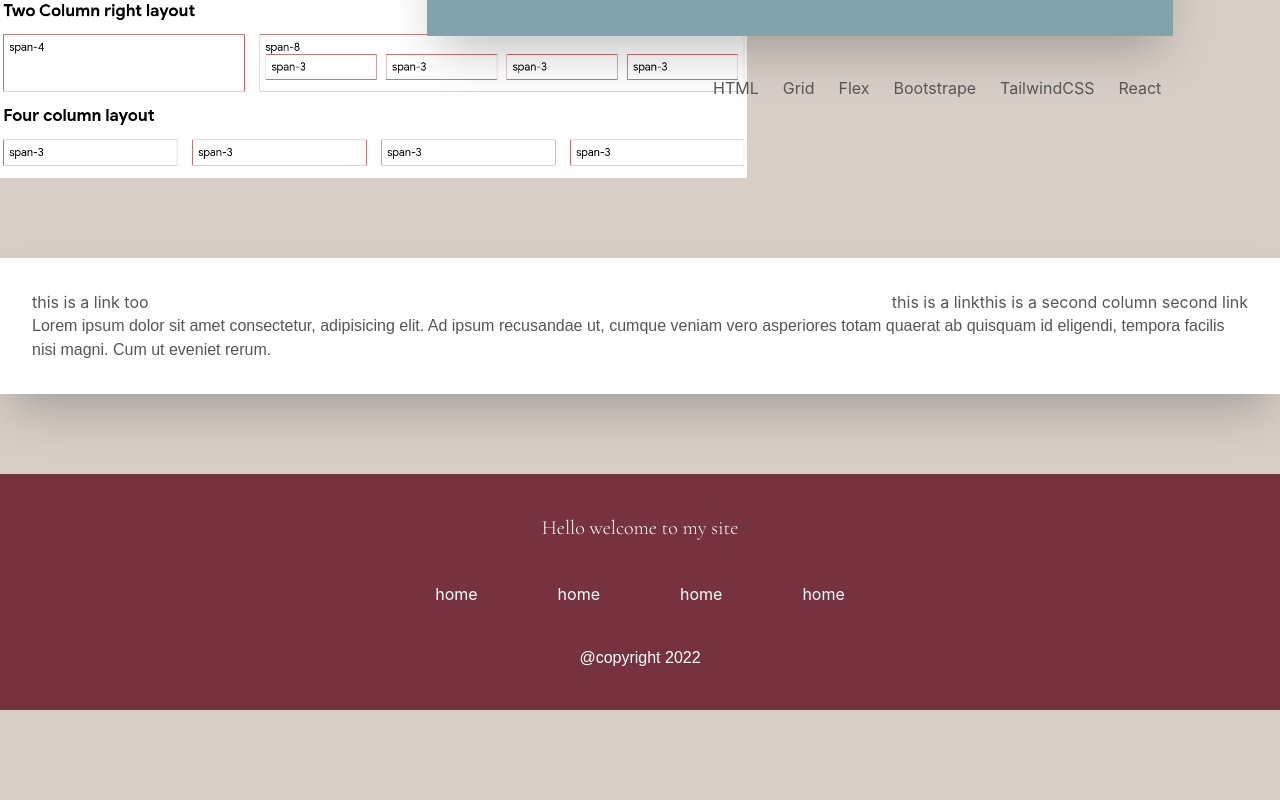
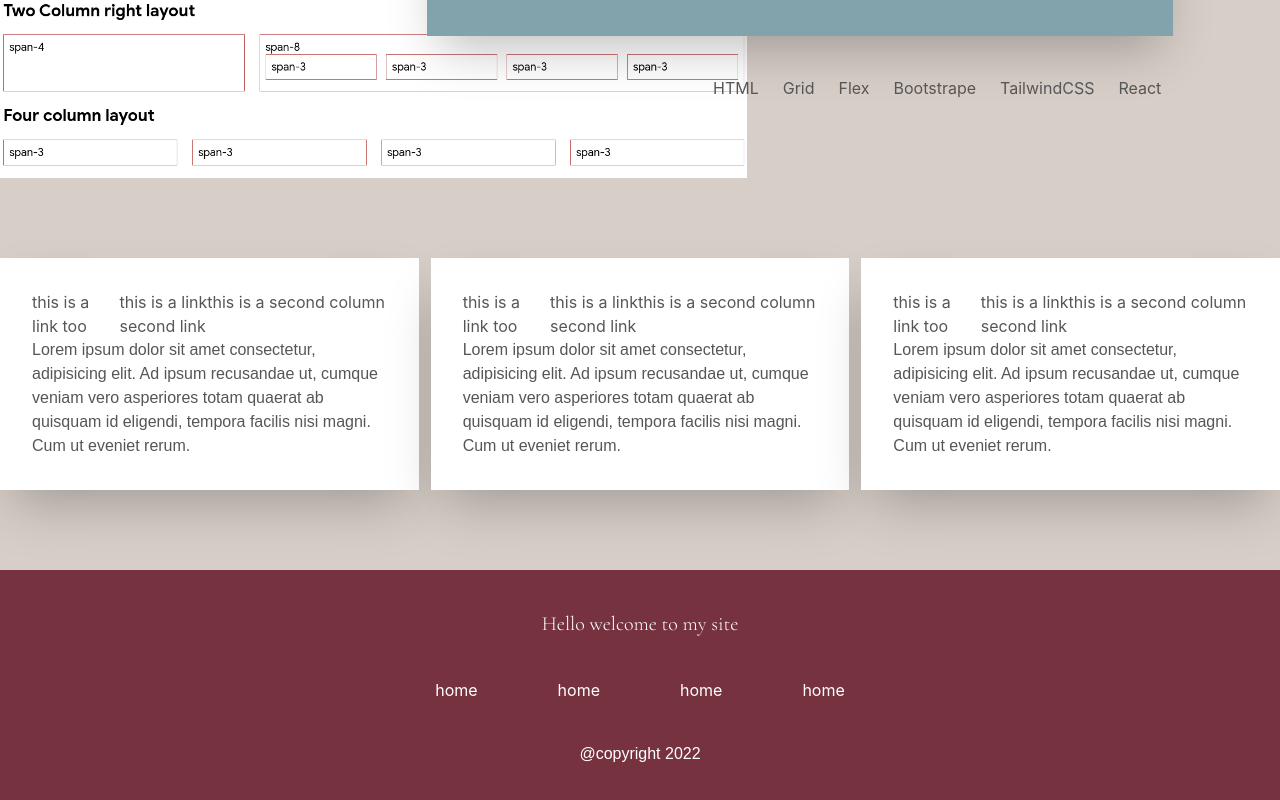
Before and after one commit to pr4t1ma/react-portfolio, a React (Create React App) app: page / in a window 1280 px wide. Shown: the part 2446-3246 px from the top of the page. Before the commit the page ends 3156 px from the top, so only its background shows below. Built offline with nearby package versions, Linux system fonts and the light colour scheme.

Commit message:
Add projects a group of projects

```diff
--- a/src/App.js
+++ b/src/App.js
@@ -20,7 +20,11 @@ function App() {
       <TabbedPanels />
       <Heading text="My featured Projects" />
       <FeaturedProject />
-      <Project />
+      <div className="Projects container  mx-auto grid gap-3 grid-cols-1 md:grid md:grid-cols-2 lg:grid lg:grid-cols-3 ">
+        <Project />
+        <Project />
+        <Project />
+      </div>
 
       <Footer />
     </div>
```
